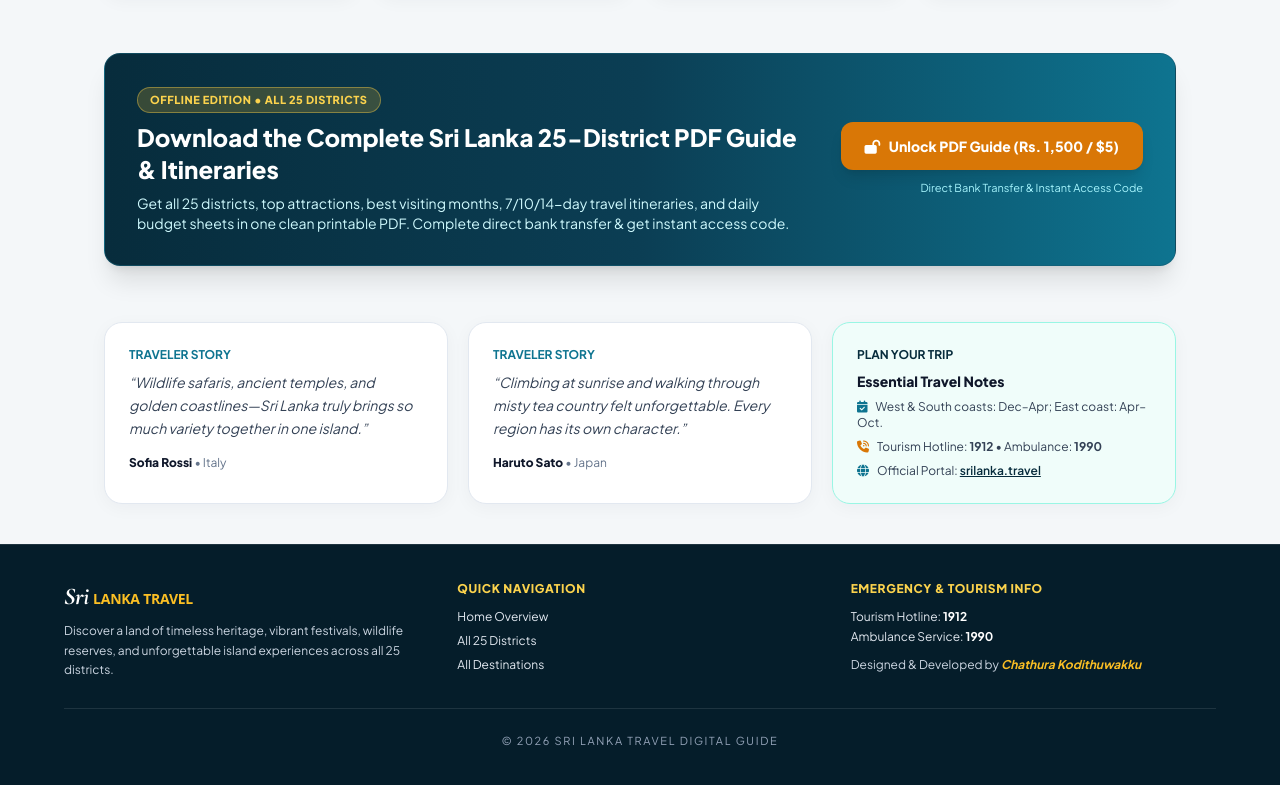
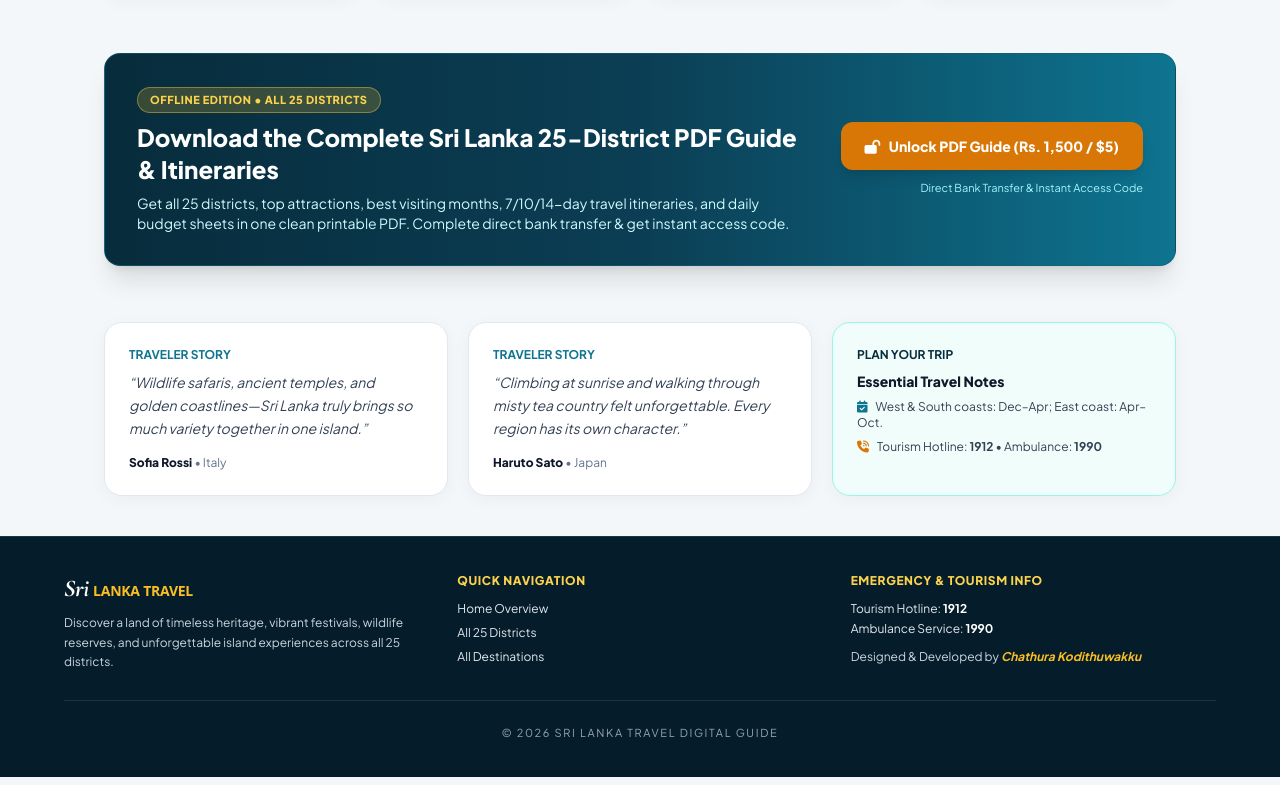
Before and after one commit to chathuranimesh150-bot/Travel-For-Sri-Lanka, a plain HTML site: page index.html in a window 1280 px wide. Shown: the part 1383-2168 px from the top of the page. Drawn offline with nearby package versions, Linux system fonts and the light colour scheme.

Commit message:
Update index.html

```diff
--- a/index.html
+++ b/index.html
@@ -561,7 +561,7 @@
                     <ul class="text-xs text-slate-700 space-y-2">
                         <li><i class="fas fa-calendar-check text-[#0e7490] mr-1.5"></i> West & South coasts: Dec–Apr; East coast: Apr–Oct.</li>
                         <li><i class="fas fa-phone-volume text-[#d97706] mr-1.5"></i> Tourism Hotline: <strong>1912</strong> • Ambulance: <strong>1990</strong></li>
-                        <li><i class="fas fa-globe text-[#0e7490] mr-1.5"></i> Official Portal: <a href="https://www.srilanka.travel/" target="_blank" rel="noopener" class="underline font-semibold text-[#072c3c]">srilanka.travel</a></li>
+
                     </ul>
                 </div>
             </div>
```
